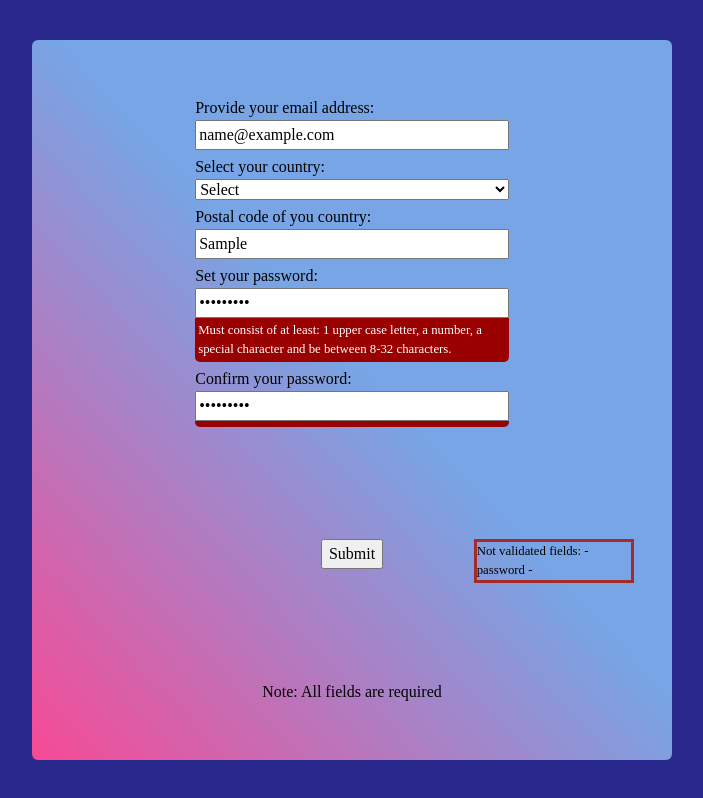
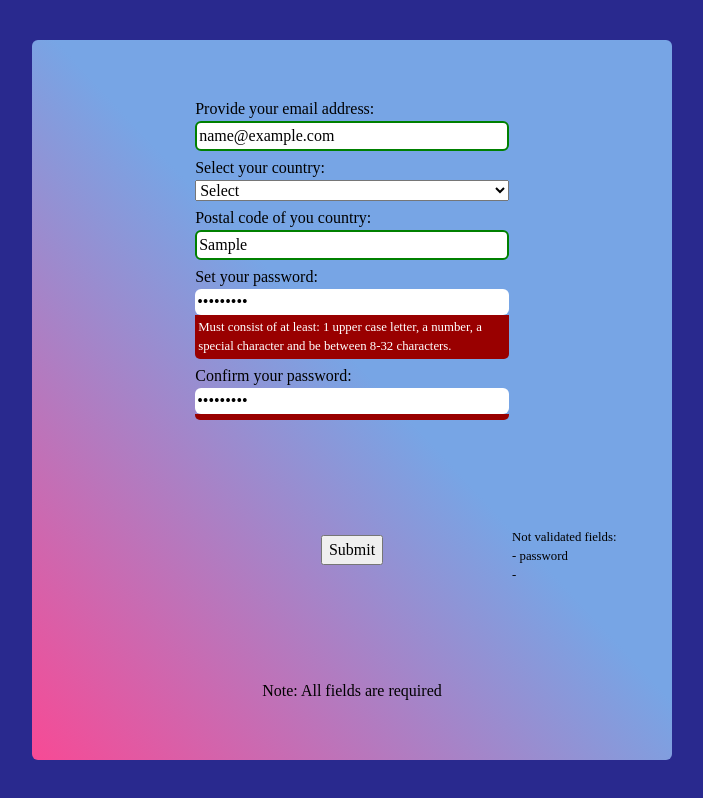
Before and after one commit to renegade-404/browser-form, a website built with webpack: page src/template.html in a window 1280 px wide. Both pictures are taken after typing "name@example.com", "Sample", "Sample123", "Sample123" into the empty fields and a click on the button "Submit". Shown: the whole page, without its empty margins (288-991 px from the left). Built offline with nearby package versions, Linux system fonts and the light colour scheme.

Commit message:
adjust outline styling for better display; add additional validation styling

```diff
--- a/src/style.css
+++ b/src/style.css
@@ -86,6 +86,7 @@ form > * {
   width: 70%;
 }
 
+
 /*validation*/
 
 .active-submit {
@@ -93,12 +94,11 @@ form > * {
   background-color: #ffdddd;
 }
 
-input:focus:invalid {
-  outline: none;
-}
-
 input {
   width: 100%;
+  outline-style: none;
+  border-style: none;
+  border-radius: var(--b-radius);
 }
 
 span.error {
@@ -120,15 +120,25 @@ input::placeholder {
   padding: 3px;
 }
 
-input:valid + span.error.active {
+input:valid + span.error {
   padding: 0px;
 }
+
 
 .global-validation {
   position: absolute;
   font-size: 0.8rem;
   width: 25ch;
   height: fit-content;
-  border: 3px solid brown;
-  right: 28%;
+  white-space: pre-wrap;
+  right: 25%;
+  top: 66%;
 }
+
+input:valid {
+  border: 2px solid green;
+}
+
+input:disabled::placeholder {
+  color: darkred;
+}
```
